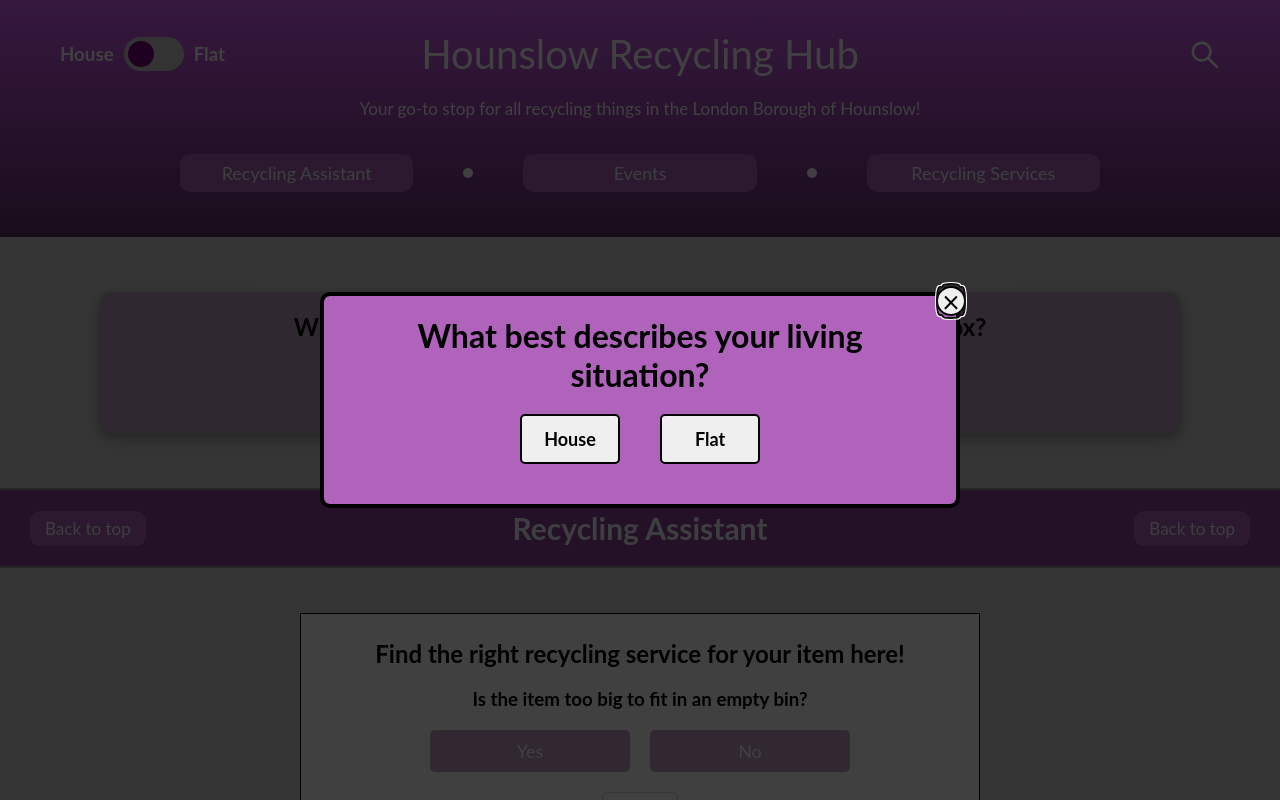
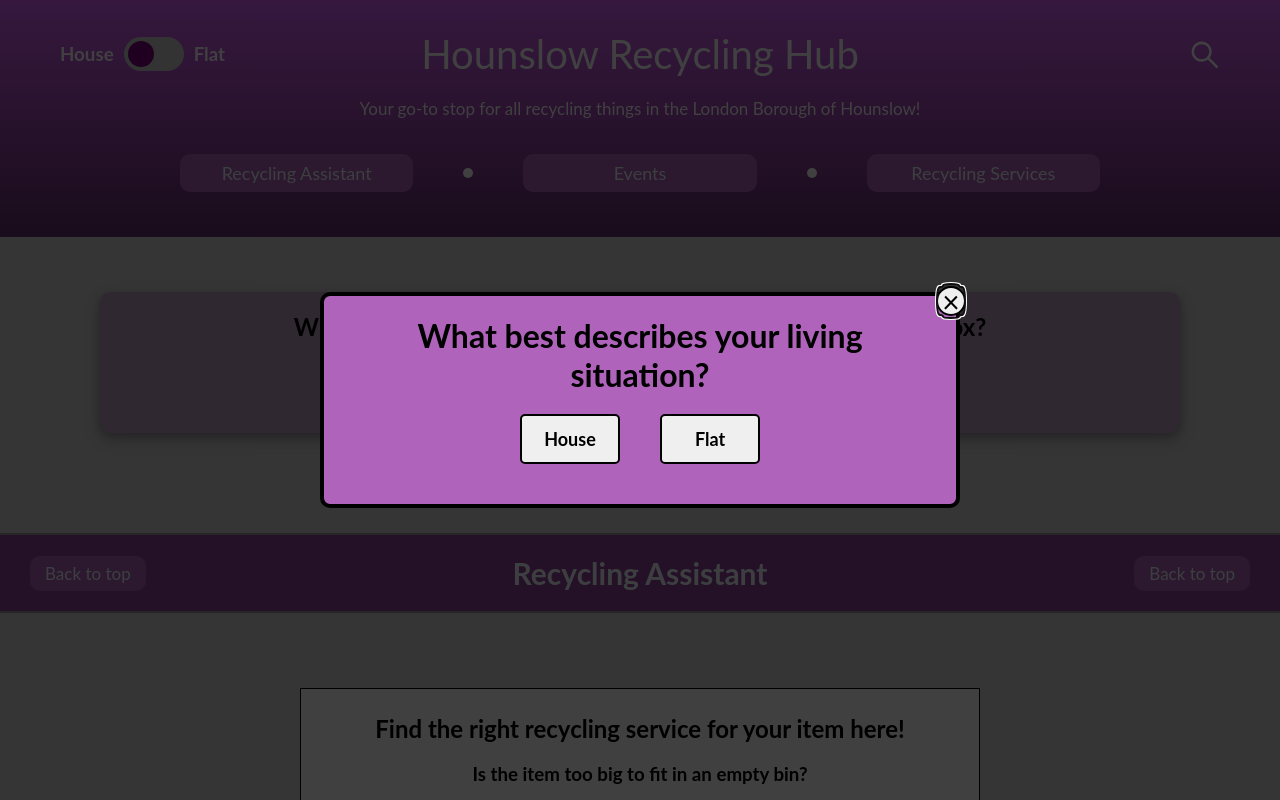
Before and after one commit to ajn2020/test, a Next.js app: page / in a window 1280 px wide. Shown: the top 800 px of the page. Built offline with nearby package versions, Linux system fonts and the light colour scheme.

Commit message:
Remove main tags

```diff
--- a/src/pages/_app.tsx
+++ b/src/pages/_app.tsx
@@ -1,13 +1,15 @@
 import "@/styles/globals.css";
+import "@fontsource/roboto/300.css";
+import "@fontsource/roboto/400.css";
+import "@fontsource/roboto/500.css";
+import "@fontsource/roboto/700.css";
 import "@/styles/style.css";
 import type { AppProps } from "next/app";
 
 export default function App({ Component, pageProps }: AppProps) {
   return (
     <div className="page-content">
-      <main>
-        <Component {...pageProps} />
-      </main>
+      <Component {...pageProps} />
     </div>
   );
 }
```
